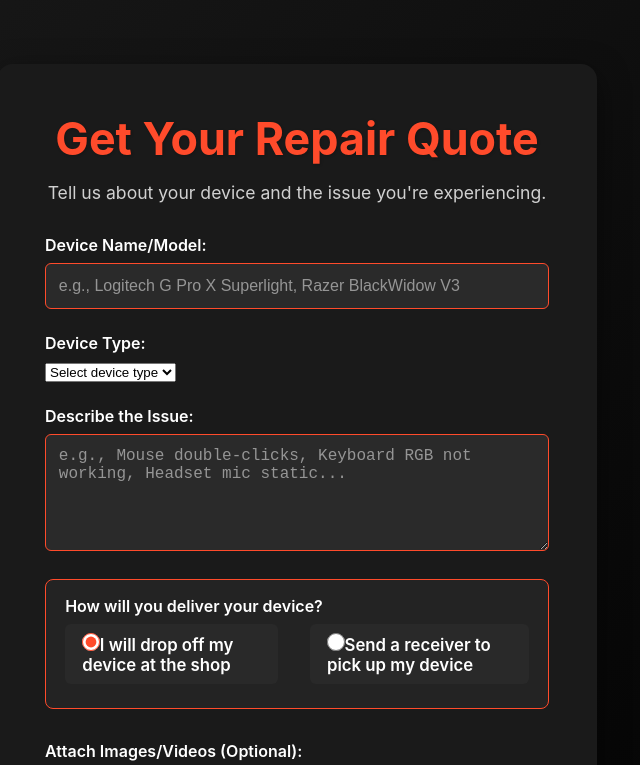
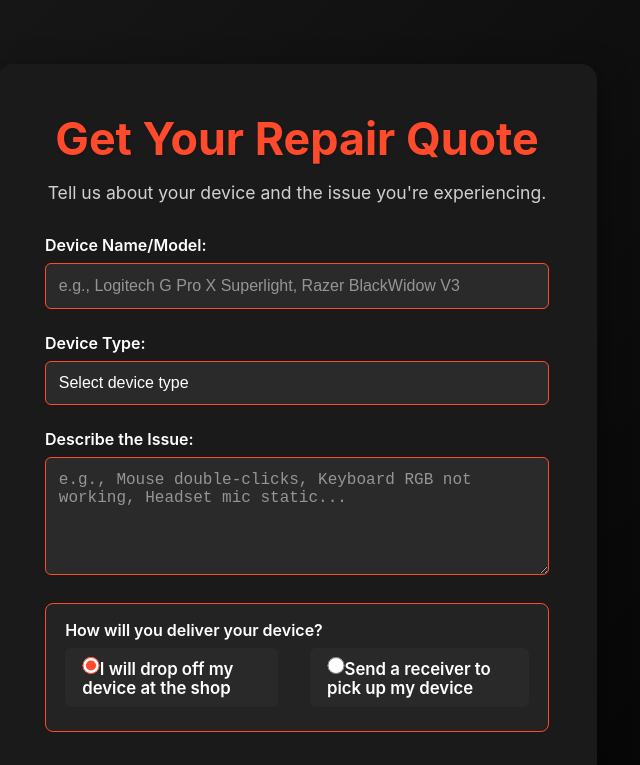
Before and after one commit to EbrerRamen/WeRepair, a React (Create React App) app in the folder client/: page /contact in a window 1280 px wide. Shown: the top 765 px of the page, without its empty margins (343-983 px from the left). Built offline with nearby package versions, Linux system fonts and the light colour scheme.

Commit message:
style: match device type dropdown to dark form theme in quote/edit forms

```diff
--- a/client/src/components/GetQuotePage.css
+++ b/client/src/components/GetQuotePage.css
@@ -104,6 +104,32 @@
   outline: none;
   border-color: var(--accent-color);
   box-shadow: 0 0 0 3px rgba(255, 184, 0, 0.3); /* Accent glow on focus */
+}
+
+.form-group select {
+  width: 100%;
+  padding: 0.8rem;
+  border: 1px solid var(--primary-color);
+  border-radius: 6px;
+  background: #2A2A2A;
+  color: white;
+  font-size: 1rem;
+  box-sizing: border-box;
+  appearance: none;
+  -webkit-appearance: none;
+  -moz-appearance: none;
+  transition: border-color 0.2s, box-shadow 0.2s;
+}
+
+.form-group select:focus {
+  outline: none;
+  border-color: var(--accent-color);
+  box-shadow: 0 0 0 3px rgba(255, 184, 0, 0.3);
+}
+
+.form-group select option {
+  background: #222;
+  color: #fff;
 }
 
 /* Preview Section Styles */
```
